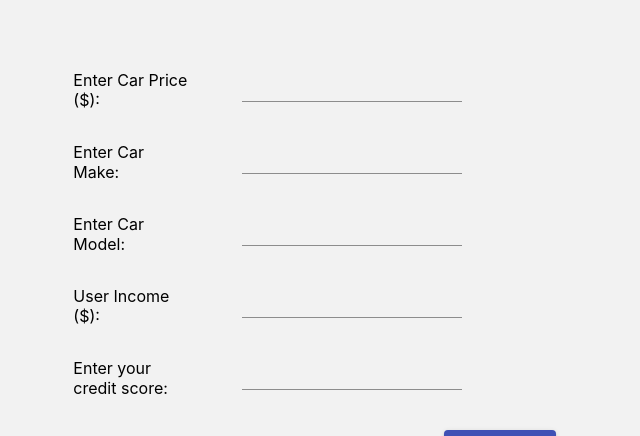
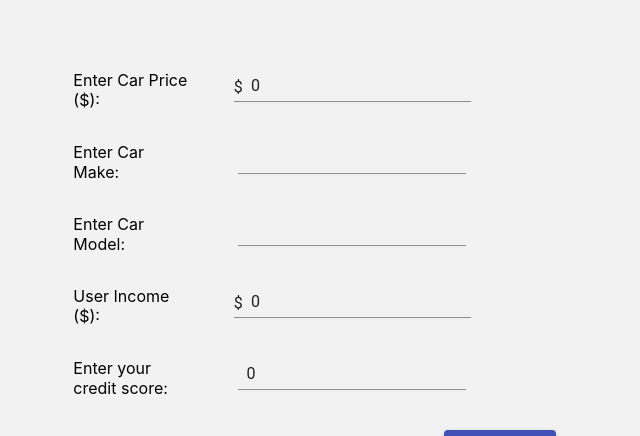
Before and after one commit to milosbunijevac/creditAppTakeHomeMilosB, a React (Create React App) app: page / in a window 1280 px wide. Shown: the part 130-566 px from the top of the page, without its empty margins (140-780 px from the left). Built offline with nearby package versions, Linux system fonts and the light colour scheme.

Commit message:
Added types and adornment options to the text fields on landing page

```diff
--- a/src/Components/LandingPage/LandingPage.js
+++ b/src/Components/LandingPage/LandingPage.js
@@ -41,26 +41,33 @@ const LandingPage = () => {
               <TextFieldStyled
                 info={"Enter Car Price ($):"}
                 value={carPrice}
+                adornment={"$"}
+                type="number"
                 passbackFunction={(e) => handleChange(e, changeCarPrice)}
               />
               <TextFieldStyled
                 info={"Enter Car Make:"}
                 value={carMake}
+                type="string"
                 passbackFunction={(e) => handleChange(e, changeCarMake)}
               />
               <TextFieldStyled
                 info={"Enter Car Model:"}
                 value={carModel}
+                type="string"
                 passbackFunction={(e) => handleChange(e, changeCarModel)}
               />
               <TextFieldStyled
                 info={"User Income ($):"}
                 value={userIncome}
+                adornment={"$"}
+                type="number"
                 passbackFunction={(e) => handleChange(e, changeUserIncome)}
               />
               <TextFieldStyled
                 info={"Enter your credit score:"}
                 value={userScore}
+                type="number"
                 passbackFunction={(e) => handleChange(e, changeUserScore)}
               />
 
--- a/src/Components/TextFieldStyled/TextFieldStyled.js
+++ b/src/Components/TextFieldStyled/TextFieldStyled.js
@@ -1,19 +1,40 @@
 import React from "react";
 import Grid from "@material-ui/core/Grid";
 import TextField from "@material-ui/core/TextField";
+import InputAdornment from "@material-ui/core/InputAdornment";
 import propTypes from "prop-types";
 
 import "./TextFieldStyled.css";
 
 const TextFieldStyled = (props) => {
-  const { passbackFunction, value, info } = props;
+  const { passbackFunction, value, info, adornment, type } = props;
+
+  const adornmentCheck = () => {
+    if (adornment !== " ") {
+      return <div>{adornment}</div>;
+    } else {
+      return " ";
+    }
+  };
+
   return (
     <>
       <Grid item xs={2}>
         <div className="labelFormatting">{info}</div>
       </Grid>
       <Grid item xs={4}>
-        <TextField onChange={passbackFunction} />
+        <TextField
+          onChange={passbackFunction}
+          value={value}
+          type={type}
+          InputProps={{
+            startAdornment: (
+              <InputAdornment position="start">
+                {adornmentCheck()}
+              </InputAdornment>
+            ),
+          }}
+        />
       </Grid>
       <Grid item xs={6} />
     </>
@@ -24,6 +45,12 @@ TextFieldStyled.propTypes = {
   info: propTypes.string.isRequired,
   value: propTypes.oneOf([String, Number]).isRequired,
   passbackFunction: propTypes.func.isRequired,
+  adornment: propTypes.string,
+  type: propTypes.string.isRequired,
+};
+
+TextFieldStyled.defaultProps = {
+  adornment: " ",
 };
 
 export default TextFieldStyled;
```
